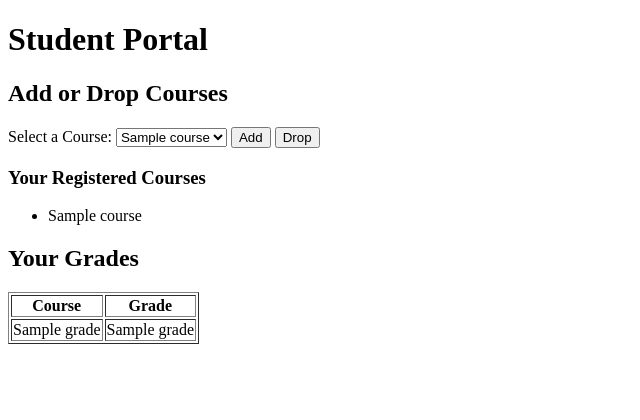
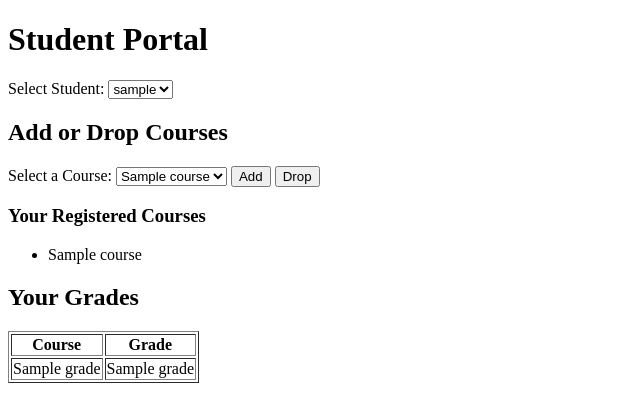
Before and after one commit to AsadNaqvi360/DatabaseProject, a Flask app: template templates/student.html in a window 1280 px wide. Shown: the part 46-466 px from the top of the page, without its empty margins (0-640 px from the left). Run offline with Flask 3, Linux system fonts and the light colour scheme; the template is opened without the code that fills it: most values are stand-ins (such as "Sample title", 1, 10 or a date in 2020).

Commit message:
Update student.html

```diff
--- a/templates/student.html
+++ b/templates/student.html
@@ -7,8 +7,21 @@
     {% include 'navbar.html' %}
     <h1>Student Portal</h1>
 
+    <!-- Student Simulation -->
+    <form method="get" action="{{ url_for('student_view') }}">
+        <label>Select Student:</label>
+        <select name="student_id" onchange="this.form.submit()">
+            {% for student in students %}
+                <option value="{{ student.id }}" {% if student.id == selected_student_id %}selected{% endif %}>
+                    {{ student.username }}
+                </option>
+            {% endfor %}
+        </select>
+    </form>
+
     <h2>Add or Drop Courses</h2>
-    <form method="post">
+    <form method="post" action="{{ url_for('student_view', student_id=selected_student_id) }}">
+        <input type="hidden" name="student_id" value="{{ selected_student_id }}">
         <label for="course_id">Select a Course:</label>
         <select name="course_id" id="course_id">
             {% for course in all_courses %}
@@ -36,7 +49,7 @@
             {% for grade in grades %}
             <tr>
                 <td>{{ grade.CourseName }}</td>
-                <td>{{ grade.Grade }}</td>
+                <td>{{ grade.Grade if grade.Grade else 'N/A' }}</td>
             </tr>
             {% endfor %}
         </table>
```
